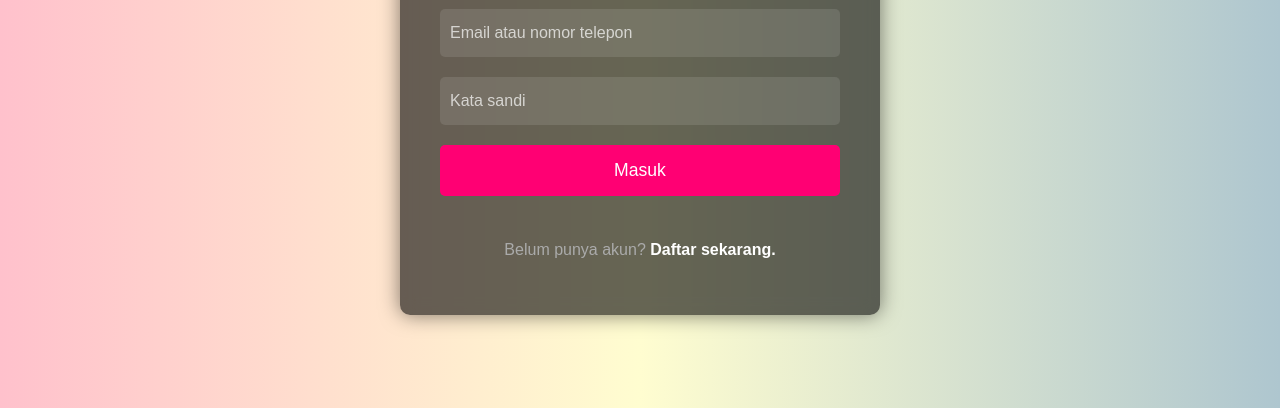
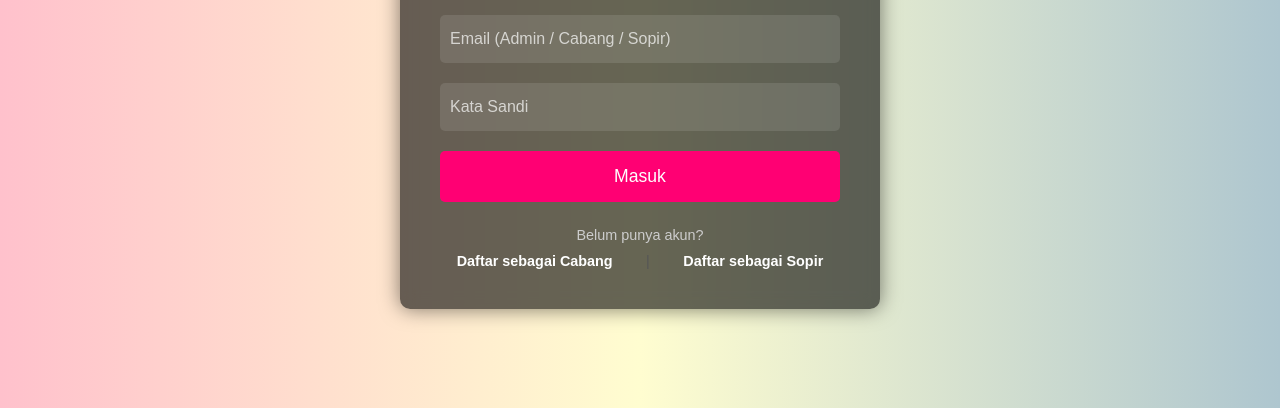
Before and after one commit to cybermeoww/Distributor-Ice-Cream, a plain HTML site: page login.html in a window 1280 px wide. Shown: the part 392-800 px from the top of the page. Drawn offline with Linux system fonts and the light colour scheme; some packages are replaced by stand-ins of ours; a script that the page names is missing.

Commit message:
ntah keberapa ni

```diff
--- a/login.html
+++ b/login.html
@@ -3,40 +3,41 @@
 <head>
     <meta charset="UTF-8">
     <meta name="viewport" content="width=device-width, initial-scale=1.0">
-    <title>Masuk ke GLACIER</title>
+    <title>Masuk ke SWEETDROPS</title>
     <link rel="stylesheet" href="regist_login-style.css">
     <script src="https://cdn.jsdelivr.net/npm/sweetalert2@11"></script>
 </head>
 <body>
     <div class="login-container">
         <div class="login-box">
-            <img src="asset/Logo.png" alt="Logo SWEETDROPS" class="logo"> <h2>Masuk</h2>
-            <form action="/login" method="POST"> <div class="input-group">
-                    <input type="text" id="email" name="email" placeholder="Email atau nomor telepon" required>
+            <img src="asset/Logo.png" alt="Logo SWEETDROPS" class="logo">
+            <h2>Masuk ke Akun Anda</h2>
+
+            <form>
+                <div class="input-group">
+                    <input type="email" id="email" name="email" placeholder="Email (Admin / Cabang / Sopir)" required>
                 </div>
                 <div class="input-group">
-                    <input type="password" id="password" name="password" placeholder="Kata sandi" required>
+                    <input type="password" id="password" name="password" placeholder="Kata Sandi" required>
                 </div>
+
                 <button type="submit" class="btn-primary">Masuk</button>
-                <div class="options">
-                    <!-- <label>
-                        <input type="checkbox" name="remember_me"> Ingat saya
-                    </label> -->
-                    <!-- <a href="#">Butuh bantuan?</a> -->
+
+                <div class="signup-link-wrapper">
+                    <p>Belum punya akun?</p>
+                    <div class="signup-links">
+                        <a href="register.html">Daftar sebagai Cabang</a>
+                        <span>|</span>
+                        <a href="register-sopir.html">Daftar sebagai Sopir</a>
+                    </div>
                 </div>
             </form>
-            <div class="signup-link">
-                <p>Belum punya akun? <a href="register.html">Daftar sekarang.</a></p>
-            </div>
-            <!-- <div class="admin-login-info">
-                <p>Untuk Admin: Gunakan email 'admin@sweetdrops.com' dan password 'admin123'</p>
-            </div> -->
         </div>
     </div>
+
     <script src="https://www.gstatic.com/firebasejs/8.10.0/firebase-app.js"></script>
     <script src="https://www.gstatic.com/firebasejs/8.10.0/firebase-auth.js"></script>
     <script src="https://www.gstatic.com/firebasejs/8.10.0/firebase-firestore.js"></script>
-
     <script src="login.js"></script>
 </body>
 </html>
--- a/regist_login-style.css
+++ b/regist_login-style.css
@@ -89,20 +89,53 @@ h2 {
     margin-right: 5px;
 }
 
+/* GANTI KODE .signup-link YANG LAMA DENGAN INI */
+
 .signup-link {
-    margin-top: 30px;
-    font-size: 1em;
-    color: #aaa;
+    text-align: center;
+    margin-top: 20px;
+    font-size: 0.9rem;
+    color: #ccc;
+}
+
+.signup-link p {
+    margin: 0;
 }
 
 .signup-link a {
-    color: #fff; /* Atau warna lain yang kontras */
+    color: #fff;
+    font-weight: bold;
     text-decoration: none;
-    font-weight: bold;
+}
+.signup-link a:hover {
+    text-decoration: underline;
 }
 
-.signup-link a:hover {
+/* TAMBAHKAN STYLE BARU INI */
+.signup-link-wrapper {
+    text-align: center;
+    margin-top: 25px;
+    font-size: 0.9rem;
+    color: #ccc;
+}
+.signup-link-wrapper p {
+    margin: 0 0 10px 0;
+}
+.signup-links {
+    display: flex;
+    justify-content: space-around;
+    align-items: center;
+}
+.signup-links a {
+    color: #fff;
+    font-weight: bold;
+    text-decoration: none;
+}
+.signup-links a:hover {
     text-decoration: underline;
+}
+.signup-links span {
+    color: #555;
 }
 
 .admin-login-info {
```
Also changed, not shown: register-sopir.html (+6 -2 lines), register.html (+8 -4 lines).
